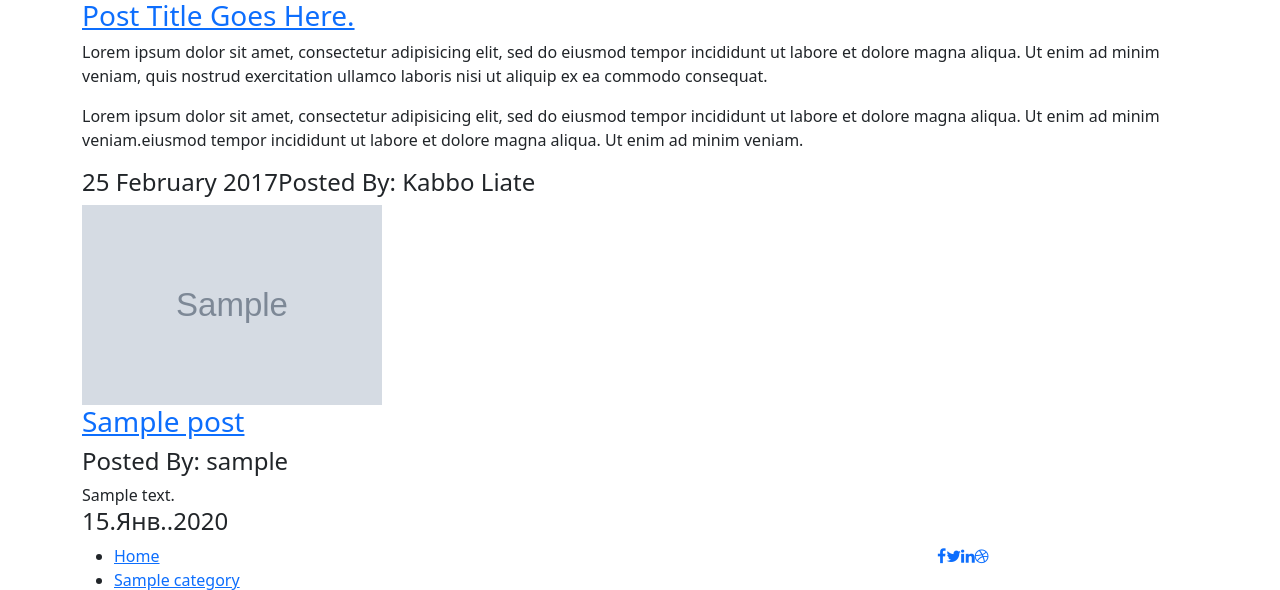
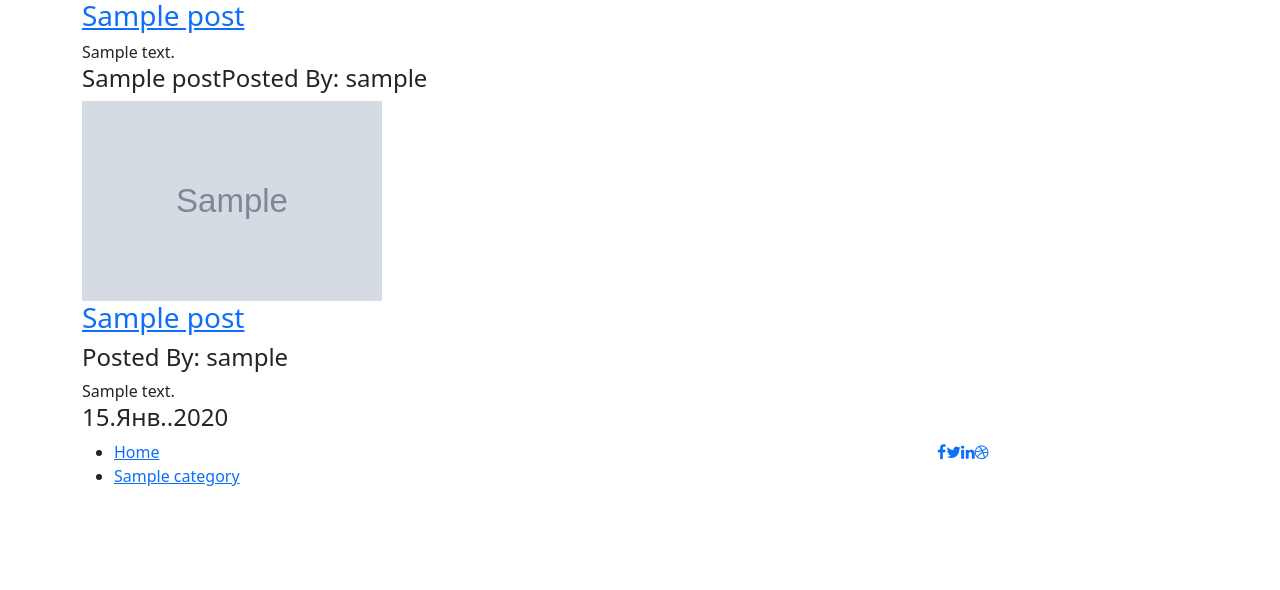
Before and after one commit to grigoscool/DartBlog, a Django app: page / in a window 1280 px wide. Shown: the part 471-1061 px from the top of the page. After the commit the page ends 957 px from the top, so only its background shows below. Run offline with Django 4.2, Linux system fonts and the light colour scheme; tables that the repository leaves empty hold one stand-in row (values such as "Sample post"); grey boxes marked "Sample" are stand-in pictures; some libraries are stand-ins or nearby versions.

Commit message:
add main post

```diff
--- a/blog/admin.py
+++ b/blog/admin.py
@@ -41,7 +41,7 @@ class PostAdmin(admin.ModelAdmin):
     fields = (
         'id', 'title', 'author', 'create_at', 'views',
         'is_published', 'slug', 'content',
-        'photo', 'get_photo', 'category', 'tag')
+        'photo', 'get_photo', 'category', 'tag', 'is_main')
     readonly_fields = ('id', 'get_photo', 'create_at')
     search_fields = ('id', 'title', 'author', 'category', 'tag')
 
--- a/blog/templates/blog/index.html
+++ b/blog/templates/blog/index.html
@@ -1,5 +1,6 @@
 {% extends 'base.html' %}
 {% load static %}
+{% load draw_main_post %}
 {% block title %} {{ title }} :: {{ block.super }} {% endblock %}
 {% block content %}
 <section class="bg-text-area">
@@ -20,24 +21,9 @@
 	<div class="container">
 		<div class="row">
 			<div class="blog-post-area-style">
-				<div class="col-md-12">
-					<div class="single-post-big">
-						<div class="big-image">
-							<img src="{% static 'img/post-image1.jpg' %}" alt="">
-						</div>
-						<div class="big-text">
-							<h3><a href="#">Post Title Goes Here.</a></h3>
-							<p>Lorem ipsum dolor sit amet, consectetur adipisicing elit, sed do eiusmod tempor incididunt ut labore et
-								dolore magna aliqua. Ut enim ad minim veniam, quis nostrud exercitation ullamco laboris nisi ut aliquip
-								ex ea commodo consequat.</p>
-							<p>Lorem ipsum dolor sit amet, consectetur adipisicing elit, sed do eiusmod tempor incididunt ut labore et
-								dolore magna aliqua. Ut enim ad minim veniam.eiusmod tempor incididunt ut labore et dolore magna aliqua.
-								Ut enim ad minim veniam.</p>
-							<h4><span class="date">25 February 2017</span><span class="author">Posted By: <span class="author-name">Kabbo Liate</span></span>
-							</h4>
-						</div>
-					</div>
-				</div>
+
+				{% get_main_post %}
+
 				{% for post in posts %}
 				<div class="col-md-3">
 					<div class="single-post">
@@ -57,6 +43,6 @@
 			</div>
 		</div>
 	</div>
-{% include 'inc/_pagination.html' %}
+	{% include 'inc/_pagination.html' %}
 </section>
 {% endblock  %}
--- /dev/null
+++ b/blog/templates/blog/main_post.html
@@ -0,0 +1,13 @@
+<div class="col-md-12">
+	<div class="single-post-big">
+		<div class="big-image">
+			<img src="{{ main_post.photo.url }}" alt="post_id:{{ main_post.pk }}">
+		</div>
+		<div class="big-text">
+			<h3><a href="{{ main_post.get_absolute_url }}">{{ main_post.title }}</a></h3>
+			{{ main_post.content|safe|truncatechars:350 }}
+			<h4><span class="date">{{ main_post }}</span><span class="author">Posted By: <span class="author-name">{{ main_post.author }}</span></span>
+			</h4>
+		</div>
+	</div>
+</div>
--- /dev/null
+++ b/blog/templatetags/draw_main_post.py
@@ -0,0 +1,11 @@
+from django import template
+
+from blog.models import Post
+
+register = template.Library()
+
+
+@register.inclusion_tag('blog/main_post.html')
+def get_main_post():
+    main_post = Post.objects.get(is_main=True)
+    return {'main_post': main_post}
```
